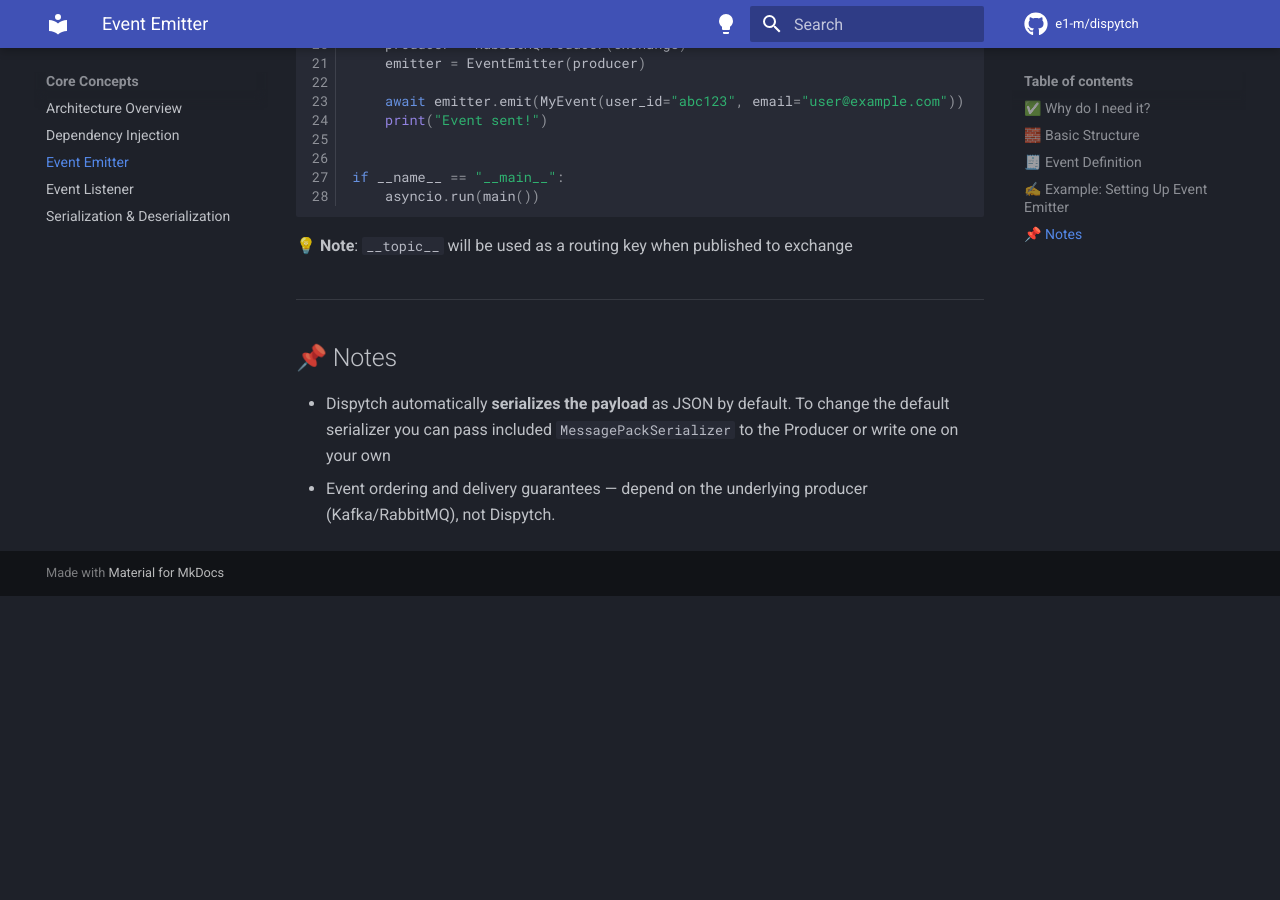
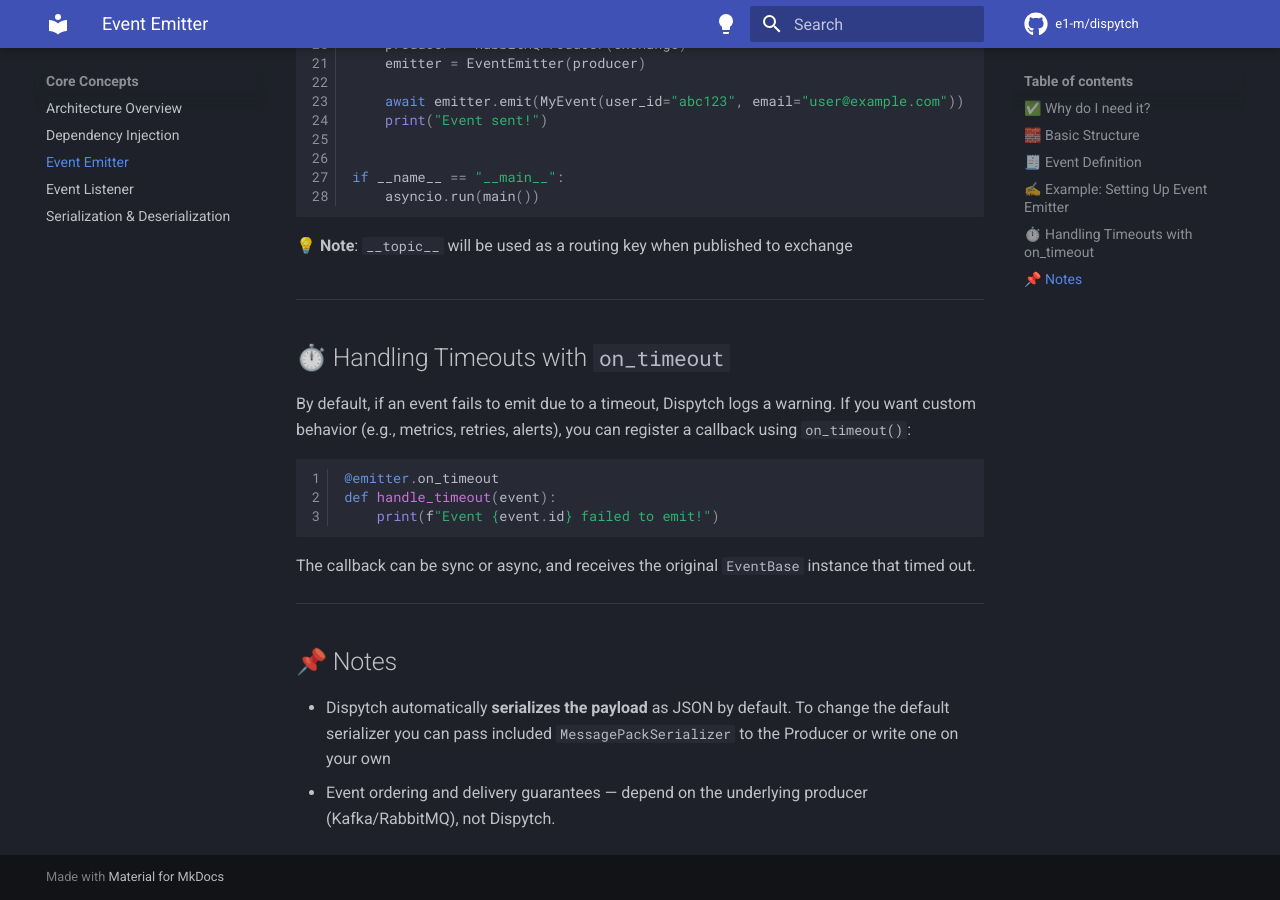
Before and after one commit to e1-m/dispytch, an MkDocs documentation site: the page built from docs/docs/concepts/emitter.md, in a window 1280 px wide and 900 px high, scrolled down 2150 px. Built offline with MkDocs 1.6.1 and Material for MkDocs 9.7.7, drawn with Linux system fonts in a browser that asks for light colours; comment, search, counter and statistics services are not loaded; before the commit the page ends 2746 px from its top, so only the background shows below that.

Commit message:
:memo: docs(emitter): add documentation for handling timeouts with `on_timeout`
- document the usage of `on_timeout()` for custom timeout handling in event emitters
- include example callback implementation

````diff
--- a/docs/docs/concepts/emitter.md
+++ b/docs/docs/concepts/emitter.md
@@ -157,6 +157,21 @@ So don’t skip it. Don’t forget it. Your future self will thank you.
 
 ---
 
+## ⏱️ Handling Timeouts with `on_timeout`
+
+By default, if an event fails to emit due to a timeout, Dispytch logs a warning. If you want custom behavior (e.g.,
+metrics, retries, alerts), you can register a callback using `on_timeout()`:
+
+```python
+@emitter.on_timeout
+def handle_timeout(event):
+    print(f"Event {event.id} failed to emit!")
+```
+
+The callback can be sync or async, and receives the original `EventBase` instance that timed out.
+
+---
+
 ## 📌 Notes
 
 * Dispytch automatically **serializes the payload** as JSON by default. To change the default serializer you can
````
